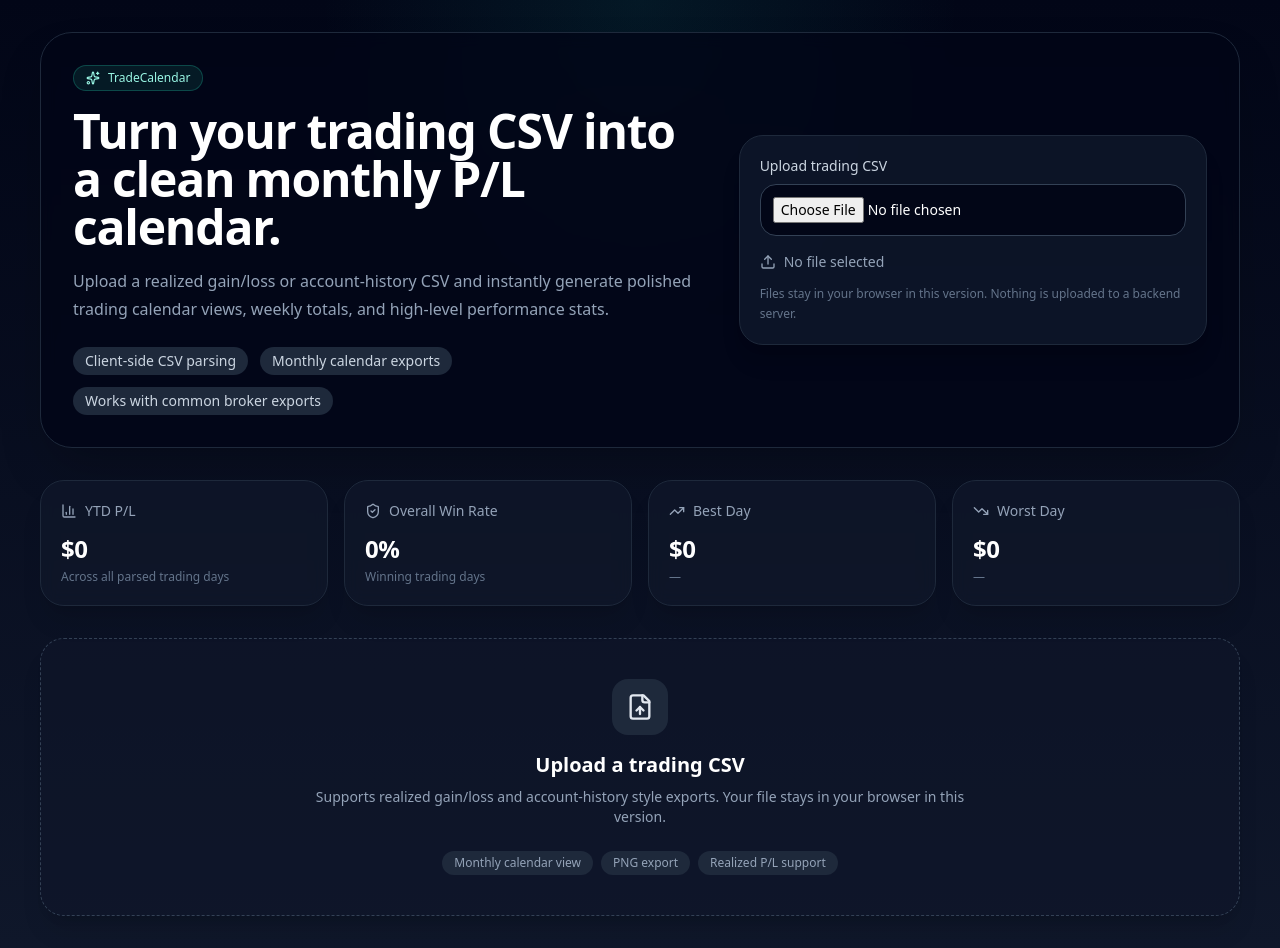
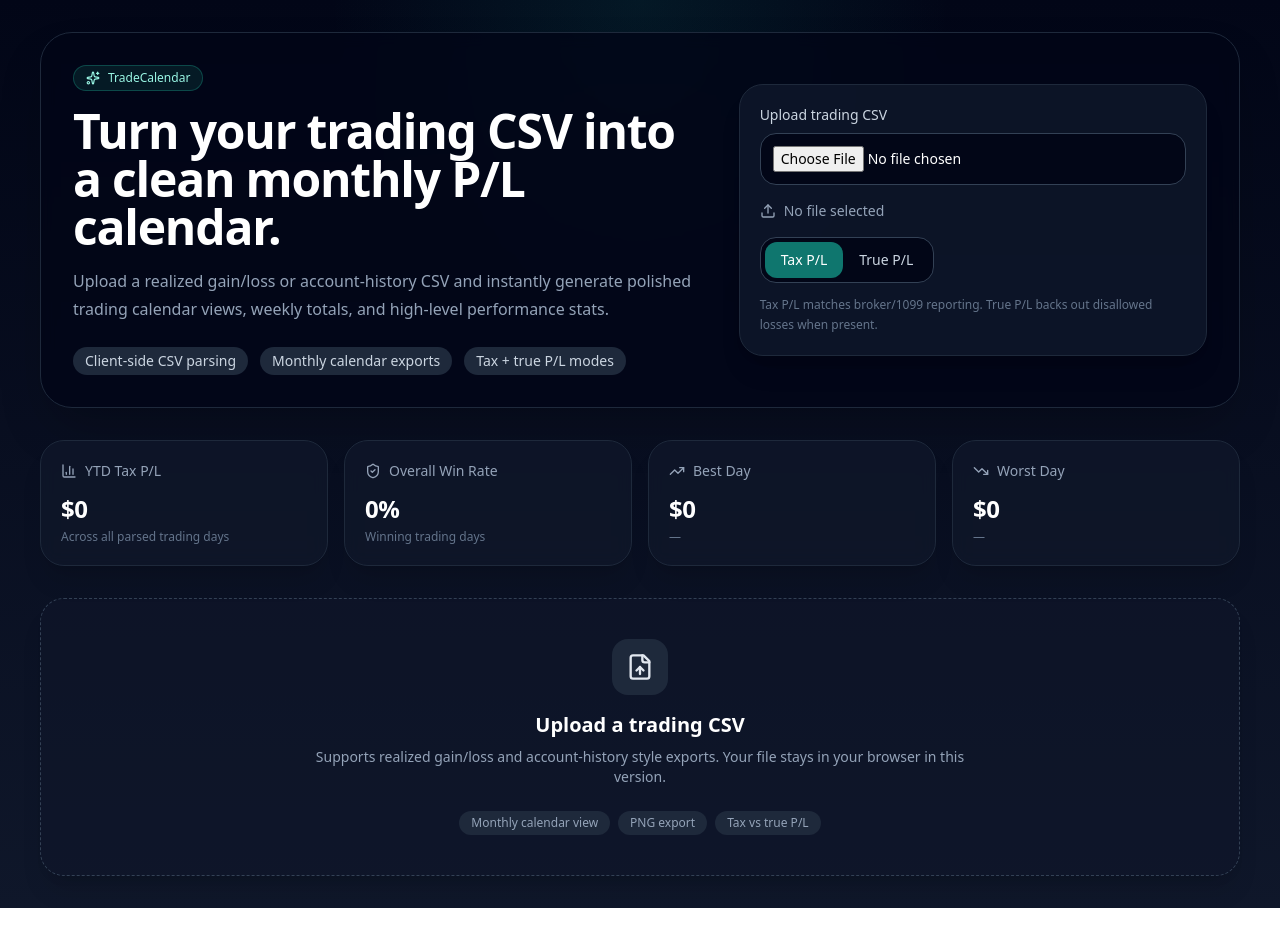
Before and after one commit to vtpatrickchu/PL-Calendar, a Next.js app: page / in a window 1280 px wide. After the commit the page ends 908 px from the top, so only its background shows below. Built offline with nearby package versions, Linux system fonts and the light colour scheme.

Commit message:
Update page.tsx
With toogle of tax p/l

```diff
--- a/app/page.tsx
+++ b/app/page.tsx
@@ -5,7 +5,6 @@ import Papa from "papaparse";
 import html2canvas from "html2canvas";
 import {
   Upload,
-  Calendar as CalendarIcon,
   BarChart3,
   Download,
   TrendingUp,
@@ -17,15 +16,28 @@ import {
 
 const MONTH_NAMES = [
   "January", "February", "March", "April", "May", "June",
-  "July", "August", "September", "October", "November", "December"
+  "July", "August", "September", "October", "November", "December",
 ];
 const WEEKDAYS = ["MON", "TUE", "WED", "THU", "FRI"];
+
+type PLMode = "tax" | "true";
+
+type DailyEntry = {
+  date: Date;
+  taxPl: number;
+  truePl: number;
+  trades: number;
+};
 
 function parseMoney(value: unknown): number {
   if (value == null) return NaN;
   const raw = String(value).trim();
   if (raw === "" || raw === "--") return NaN;
-  const cleaned = raw.replace(/[$,\s]/g, "").replace(/^\((.*)\)$/, "-$1");
+
+  const cleaned = raw
+    .replace(/[$,\s]/g, "")
+    .replace(/^\((.*)\)$/, "-$1");
+
   const n = Number(cleaned);
   return Number.isFinite(n) ? n : NaN;
 }
@@ -33,12 +45,14 @@ function parseMoney(value: unknown): number {
 function parseDate(value: unknown): Date | null {
   if (!value) return null;
   const str = String(value).trim();
+
   const mmddyyyy = str.match(/^(\d{1,2})\/(\d{1,2})\/(\d{4})$/);
   if (mmddyyyy) {
     const [, mm, dd, yyyy] = mmddyyyy;
     const d = new Date(Number(yyyy), Number(mm) - 1, Number(dd));
     return Number.isNaN(d.getTime()) ? null : d;
   }
+
   const d = new Date(str);
   return Number.isNaN(d.getTime()) ? null : d;
 }
@@ -83,8 +97,6 @@ function getBusinessCalendarWeeks(year: number, month: number): Date[][] {
   return weeks;
 }
 
-type DailyEntry = { date: Date; pl: number; trades: number };
-
 function inferHeaders(rows: Record<string, unknown>[]) {
   const headers = Object.keys(rows[0] || {});
   const lowerMap = new Map(headers.map((h) => [h.toLowerCase().trim(), h]));
@@ -102,46 +114,97 @@ function inferHeaders(rows: Record<string, unknown>[]) {
     lowerMap.get("amount");
 
   const proceedsHeader = lowerMap.get("proceeds");
-  const costHeader = lowerMap.get("cost") || lowerMap.get("basis");
+  const costHeader =
+    lowerMap.get("cost") ||
+    lowerMap.get("cost basis") ||
+    lowerMap.get("basis");
 
-  return { dateHeader, gainHeader, proceedsHeader, costHeader };
+  const disallowedHeader =
+    lowerMap.get("disallowed loss") ||
+    lowerMap.get("wash sale adjustment");
+
+  return {
+    dateHeader,
+    gainHeader,
+    proceedsHeader,
+    costHeader,
+    disallowedHeader,
+  };
 }
 
 function buildDailyData(rows: Record<string, unknown>[]) {
-  if (!rows.length) return { dailyMap: new Map<string, DailyEntry>(), months: [] as string[] };
+  if (!rows.length) {
+    return {
+      dailyMap: new Map<string, DailyEntry>(),
+      months: [] as string[],
+      hasDisallowedLossColumn: false,
+    };
+  }
 
-  const { dateHeader, gainHeader, proceedsHeader, costHeader } = inferHeaders(rows);
+  const {
+    dateHeader,
+    gainHeader,
+    proceedsHeader,
+    costHeader,
+    disallowedHeader,
+  } = inferHeaders(rows);
+
   const dailyMap = new Map<string, DailyEntry>();
+  let hasDisallowedLossColumn = false;
 
   rows.forEach((row) => {
     const date = parseDate(dateHeader ? row[dateHeader] : null);
     if (!date) return;
+
     const day = date.getDay();
     if (day === 0 || day === 6) return;
 
-    let pl = NaN;
+    let taxPl = NaN;
 
     if (gainHeader) {
-      pl = parseMoney(row[gainHeader]);
+      taxPl = parseMoney(row[gainHeader]);
     }
 
-    if (Number.isNaN(pl) && proceedsHeader && costHeader) {
+    if (Number.isNaN(taxPl) && proceedsHeader && costHeader) {
       const proceeds = parseMoney(row[proceedsHeader]);
       const cost = parseMoney(row[costHeader]);
-      if (!Number.isNaN(proceeds) && !Number.isNaN(cost)) pl = proceeds - cost;
+      if (!Number.isNaN(proceeds) && !Number.isNaN(cost)) {
+        taxPl = proceeds - cost;
+      }
     }
 
-    if (Number.isNaN(pl)) return;
+    if (Number.isNaN(taxPl)) return;
+
+    const rawDisallowed = disallowedHeader ? parseMoney(row[disallowedHeader]) : 0;
+    const disallowed = Number.isNaN(rawDisallowed) ? 0 : rawDisallowed;
+
+    if (disallowedHeader) {
+      hasDisallowedLossColumn = true;
+    }
+
+    const truePl = taxPl - disallowed;
 
     const key = date.toISOString().slice(0, 10);
-    const current = dailyMap.get(key) || { date, pl: 0, trades: 0 };
-    current.pl += pl;
+    const current = dailyMap.get(key) || {
+      date,
+      taxPl: 0,
+      truePl: 0,
+      trades: 0,
+    };
+
+    current.taxPl += taxPl;
+    current.truePl += truePl;
     current.trades += 1;
     dailyMap.set(key, current);
   });
 
   const months = [...new Set([...dailyMap.values()].map((d) => monthKey(d.date)))].sort();
-  return { dailyMap, months };
+
+  return { dailyMap, months, hasDisallowedLossColumn };
+}
+
+function getActivePl(entry: DailyEntry, mode: PLMode): number {
+  return mode === "tax" ? entry.taxPl : entry.truePl;
 }
 
 function tileClasses(value: number, muted: boolean) {
@@ -189,7 +252,7 @@ function EmptyState() {
       <div className="mt-6 flex flex-wrap items-center justify-center gap-2 text-xs text-slate-400">
         <span className="rounded-full bg-slate-800 px-3 py-1">Monthly calendar view</span>
         <span className="rounded-full bg-slate-800 px-3 py-1">PNG export</span>
-        <span className="rounded-full bg-slate-800 px-3 py-1">Realized P/L support</span>
+        <span className="rounded-full bg-slate-800 px-3 py-1">Tax vs true P/L</span>
       </div>
     </div>
   );
@@ -198,17 +261,19 @@ function EmptyState() {
 function MonthCalendar({
   month,
   dailyMap,
+  plMode,
 }: {
   month: string;
   dailyMap: Map<string, DailyEntry>;
+  plMode: PLMode;
 }) {
   const [year, monthNum] = month.split("-").map(Number);
   const label = `${MONTH_NAMES[monthNum - 1]} ${year}`;
   const weeks = getBusinessCalendarWeeks(year, monthNum - 1);
 
   const monthEntries = [...dailyMap.values()].filter((d) => monthKey(d.date) === month);
-  const total = monthEntries.reduce((sum, d) => sum + d.pl, 0);
-  const wins = monthEntries.filter((d) => d.pl > 0).length;
+  const total = monthEntries.reduce((sum, d) => sum + getActivePl(d, plMode), 0);
+  const wins = monthEntries.filter((d) => getActivePl(d, plMode) > 0).length;
   const winRate = monthEntries.length ? (wins / monthEntries.length) * 100 : 0;
   const avg = monthEntries.length ? total / monthEntries.length : 0;
 
@@ -264,7 +329,8 @@ function MonthCalendar({
           {weeks.map((week, idx) => {
             const weekTotal = week.reduce((sum, date) => {
               const key = date.toISOString().slice(0, 10);
-              return sum + (dailyMap.get(key)?.pl || 0);
+              const entry = dailyMap.get(key);
+              return sum + (entry ? getActivePl(entry, plMode) : 0);
             }, 0);
 
             return (
@@ -273,7 +339,7 @@ function MonthCalendar({
                   const inMonth = date.getMonth() === monthNum - 1;
                   const key = date.toISOString().slice(0, 10);
                   const entry = dailyMap.get(key);
-                  const pl = entry?.pl ?? 0;
+                  const pl = entry ? getActivePl(entry, plMode) : 0;
                   const trades = entry?.trades ?? 0;
 
                   return (
@@ -308,21 +374,40 @@ export default function Page() {
   const [rows, setRows] = useState<Record<string, unknown>[]>([]);
   const [fileName, setFileName] = useState("");
   const [error, setError] = useState("");
+  const [plMode, setPlMode] = useState<PLMode>("tax");
 
-  const { dailyMap, months } = useMemo(() => buildDailyData(rows), [rows]);
+  const { dailyMap, months, hasDisallowedLossColumn } = useMemo(() => buildDailyData(rows), [rows]);
   const entries = useMemo(() => [...dailyMap.values()], [dailyMap]);
-  const totalYtd = useMemo(() => entries.reduce((sum, d) => sum + d.pl, 0), [entries]);
+
+  const totalYtd = useMemo(
+    () => entries.reduce((sum, d) => sum + getActivePl(d, plMode), 0),
+    [entries, plMode]
+  );
+
   const bestDay = useMemo(
-    () => entries.reduce((best, d) => (best == null || d.pl > best.pl ? d : best), null as DailyEntry | null),
-    [entries]
+    () =>
+      entries.reduce(
+        (best, d) => (best == null || getActivePl(d, plMode) > getActivePl(best, plMode) ? d : best),
+        null as DailyEntry | null
+      ),
+    [entries, plMode]
   );
+
   const worstDay = useMemo(
-    () => entries.reduce((worst, d) => (worst == null || d.pl < worst.pl ? d : worst), null as DailyEntry | null),
-    [entries]
+    () =>
+      entries.reduce(
+        (worst, d) => (worst == null || getActivePl(d, plMode) < getActivePl(worst, plMode) ? d : worst),
+        null as DailyEntry | null
+      ),
+    [entries, plMode]
   );
+
   const overallWinRate = useMemo(
-    () => (entries.length ? (entries.filter((d) => d.pl > 0).length / entries.length) * 100 : 0),
-    [entries]
+    () =>
+      entries.length
+        ? (entries.filter((d) => getActivePl(d, plMode) > 0).length / entries.length) * 100
+        : 0,
+    [entries, plMode]
   );
 
   const onFileChange = (event: React.ChangeEvent<HTMLInputElement>) => {
@@ -358,18 +443,22 @@ export default function Page() {
           <div className="grid gap-8 lg:grid-cols-[1.15fr_0.85fr] lg:items-center">
             <div>
               <div className="inline-flex items-center gap-2 rounded-full border border-teal-800/70 bg-teal-900/30 px-3 py-1 text-xs font-medium text-teal-200">
-                <Sparkles className="h-3.5 w-3.5" /> TradeCalendar
+                <Sparkles className="h-3.5 w-3.5" />
+                TradeCalendar
               </div>
+
               <h1 className="mt-4 text-4xl font-semibold tracking-tight md:text-5xl">
                 Turn your trading CSV into a clean monthly P/L calendar.
               </h1>
+
               <p className="mt-4 max-w-2xl text-base leading-7 text-slate-400">
                 Upload a realized gain/loss or account-history CSV and instantly generate polished trading calendar views, weekly totals, and high-level performance stats.
               </p>
+
               <div className="mt-6 flex flex-wrap gap-3 text-sm text-slate-300">
                 <div className="rounded-full bg-slate-800 px-3 py-1">Client-side CSV parsing</div>
                 <div className="rounded-full bg-slate-800 px-3 py-1">Monthly calendar exports</div>
-                <div className="rounded-full bg-slate-800 px-3 py-1">Works with common broker exports</div>
+                <div className="rounded-full bg-slate-800 px-3 py-1">Tax + true P/L modes</div>
               </div>
             </div>
 
@@ -381,13 +470,45 @@ export default function Page() {
                 onChange={onFileChange}
                 className="block w-full rounded-2xl border border-slate-700 bg-slate-950 p-3 text-sm text-white"
               />
+
               <div className="mt-4 flex items-center gap-2 text-sm text-slate-400">
                 <Upload className="h-4 w-4" />
                 <span>{fileName || "No file selected"}</span>
               </div>
+
+              <div className="mt-4 inline-flex rounded-2xl border border-slate-700 bg-slate-950 p-1">
+                <button
+                  onClick={() => setPlMode("tax")}
+                  className={`rounded-xl px-4 py-2 text-sm ${
+                    plMode === "tax"
+                      ? "bg-teal-700 text-white"
+                      : "text-slate-300 hover:bg-slate-800"
+                  }`}
+                >
+                  Tax P/L
+                </button>
+                <button
+                  onClick={() => setPlMode("true")}
+                  className={`rounded-xl px-4 py-2 text-sm ${
+                    plMode === "true"
+                      ? "bg-teal-700 text-white"
+                      : "text-slate-300 hover:bg-slate-800"
+                  }`}
+                >
+                  True P/L
+                </button>
+              </div>
+
               <p className="mt-3 text-xs leading-5 text-slate-500">
-                Files stay in your browser in this version. Nothing is uploaded to a backend server.
+                Tax P/L matches broker/1099 reporting. True P/L backs out disallowed losses when present.
               </p>
+
+              {!hasDisallowedLossColumn && rows.length > 0 && (
+                <div className="mt-3 rounded-xl border border-amber-800/60 bg-amber-950/30 px-3 py-2 text-xs text-amber-200">
+                  This CSV does not appear to include a disallowed-loss or wash-sale column, so both modes may show the same values.
+                </div>
+              )}
+
               {error && (
                 <div className="mt-3 rounded-xl border border-red-800 bg-red-950/40 px-3 py-2 text-sm text-red-300">
                   {error}
@@ -400,7 +521,7 @@ export default function Page() {
         <section className="grid gap-4 md:grid-cols-2 xl:grid-cols-4">
           <StatCard
             icon={<BarChart3 className="h-4 w-4" />}
-            label="YTD P/L"
+            label={plMode === "tax" ? "YTD Tax P/L" : "YTD True P/L"}
             value={formatCurrency(totalYtd)}
             subtext="Across all parsed trading days"
           />
@@ -413,13 +534,13 @@ export default function Page() {
           <StatCard
             icon={<TrendingUp className="h-4 w-4" />}
             label="Best Day"
-            value={bestDay ? formatCurrency(bestDay.pl) : "$0"}
+            value={bestDay ? formatCurrency(getActivePl(bestDay, plMode)) : "$0"}
             subtext={bestDay ? bestDay.date.toLocaleDateString() : "—"}
           />
           <StatCard
             icon={<TrendingDown className="h-4 w-4" />}
             label="Worst Day"
-            value={worstDay ? formatCurrency(worstDay.pl) : "$0"}
+            value={worstDay ? formatCurrency(getActivePl(worstDay, plMode)) : "$0"}
             subtext={worstDay ? worstDay.date.toLocaleDateString() : "—"}
           />
         </section>
@@ -431,11 +552,17 @@ export default function Page() {
             <div>
               <h2 className="text-2xl font-semibold tracking-tight">Monthly Performance</h2>
               <p className="mt-1 text-sm text-slate-400">
-                Review realized daily gains, losses, trade counts, and weekly totals by month.
+                Review daily gains, losses, trade counts, and weekly totals by month.
               </p>
             </div>
+
             {months.map((month) => (
-              <MonthCalendar key={month} month={month} dailyMap={dailyMap} />
+              <MonthCalendar
+                key={month}
+                month={month}
+                dailyMap={dailyMap}
+                plMode={plMode}
+              />
             ))}
           </section>
         )}
```
